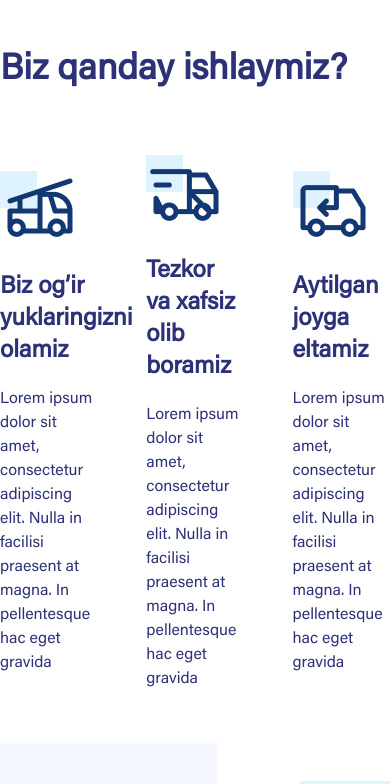
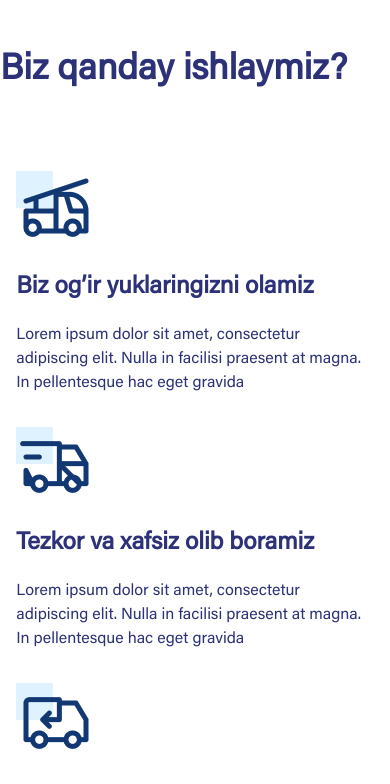
Before and after one commit to hakimov-dev/truck-service-landing, a Vue app: page / in a window 390 px wide. Shown: the part 880-1664 px from the top of the page. Built offline with nearby package versions, Linux system fonts and the light colour scheme.

Commit message:
Added new  classes

```diff
--- a/src/components/Content/index.vue
+++ b/src/components/Content/index.vue
@@ -1,8 +1,8 @@
 <template>
     <div id="weWork" class="reveal main-content container">
     <h1 class="title text-4xl font-extrabold py-8">Biz qanday ishlaymiz?</h1>
-    <div class="cards flex justify-between items-center py-8">
-     <Card class="w-3/12" :card="card" v-for="(card, idx) in cards" :key="idx"/>
+    <div class="cards flex justify-between items-center py-8 md:flex-row flex-col">
+     <Card class="md:w-3/12 w-11/12 py-4" :card="card" v-for="(card, idx) in cards" :key="idx"/>
     </div>
       <weWhatDo />
     </div>
```
